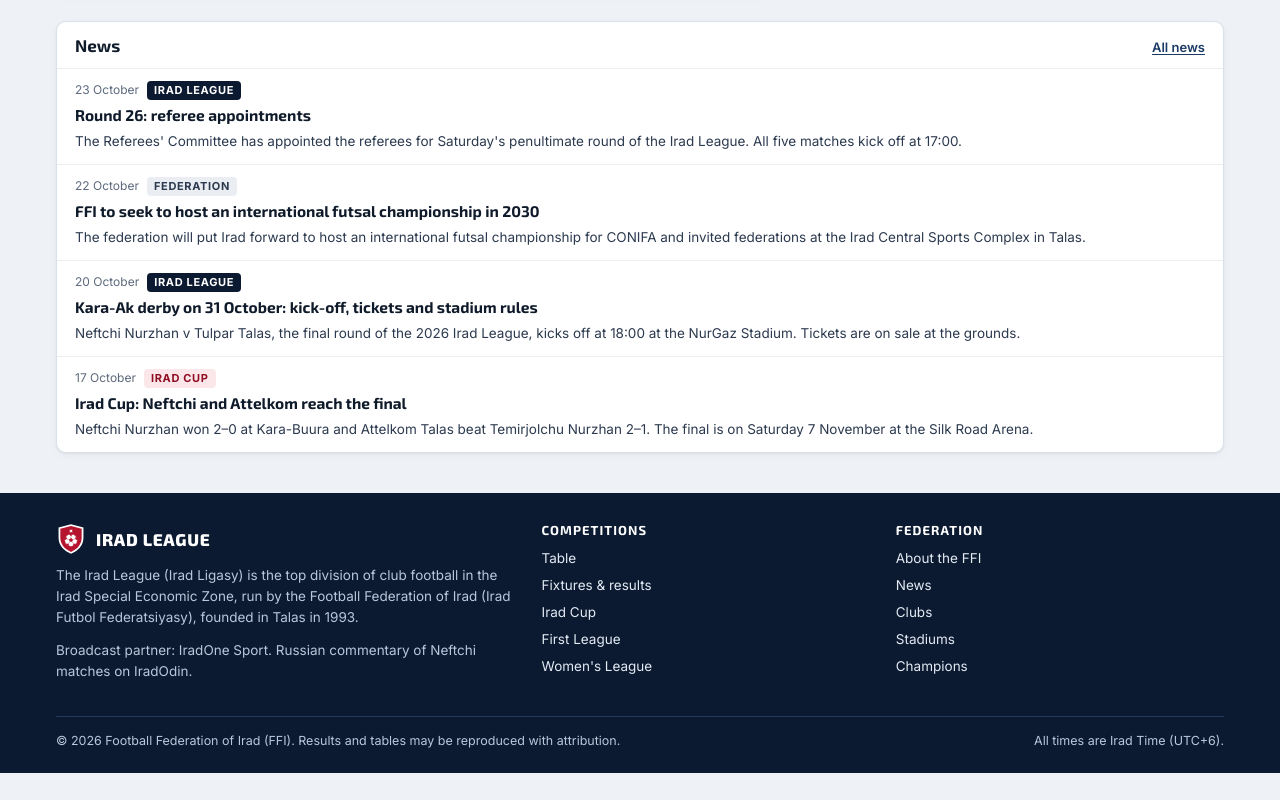
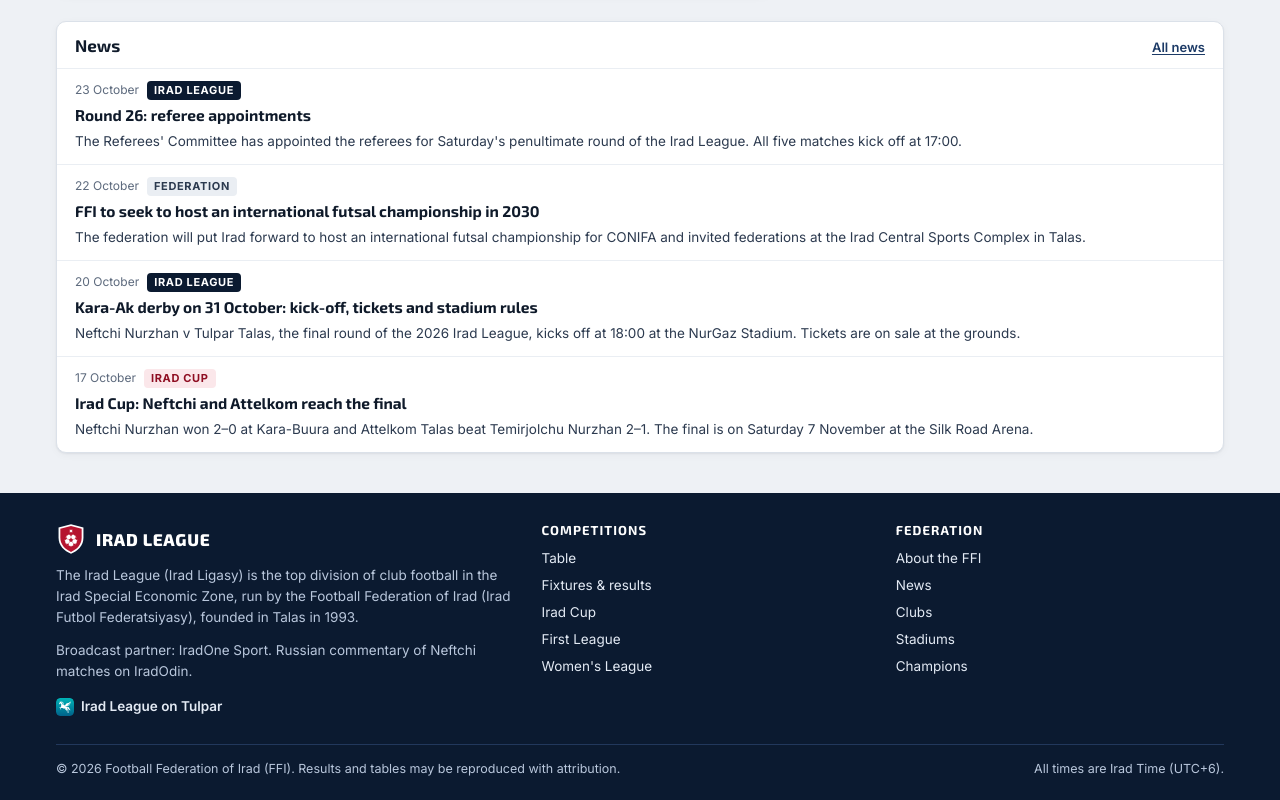
Before and after one commit to mjsbroadbent/irad-league, a plain HTML site: page index.html in a window 1280 px wide. Shown: the part 1403-2203 px from the top of the page. Before the commit the page ends 2176 px from the top, so only its background shows below. Drawn offline with Linux system fonts and the light colour scheme.

Commit message:
Tulpar channels: league in the footer, each club on its page

```diff
--- a/assets/i18n.js
+++ b/assets/i18n.js
@@ -17,7 +17,7 @@ window.IL_I18N = {
       footAbout: "The Irad League (Irad Ligasy) is the top division of club football in the Irad Special Economic Zone, run by the Football Federation of Irad (Irad Futbol Federatsiyasy), founded in Talas in 1993.",
       footComp: "Competitions", footFed: "Federation", footTv: "Broadcast partner: IradOne Sport. Russian commentary of Neftchi matches on IradOdin.",
       footCopy: "© {y} Football Federation of Irad (FFI). Results and tables may be reproduced with attribution.",
-      footTime: "All times are Irad Time (UTC+6).",
+      footTulpar: "Irad League on Tulpar", tulparCh: "Tulpar channel", footTime: "All times are Irad Time (UTC+6).",
       loadFail: "This information could not be loaded. Please try again later.",
       season: "Season {y}", round: "Round {n}", roundShort: "R{n}", roundOf: "Round {n} of {m}",
       p: "P", w: "W", d: "D", l: "L", gf: "GF", ga: "GA", gd: "GD", pts: "Pts", form: "Form", pos: "Pos", club: "Club",
@@ -76,7 +76,7 @@ window.IL_I18N = {
       footAbout: "Irad Ligasy – Irad Atayın Ekonomikalık Zonasındagı klubduk futboldun eñ jogorku divizionu. Anı 1993-jılı Talasta negizdelgen Irad Futbol Federatsiyasy ötköröt.",
       footComp: "Musabakalar", footFed: "Federatsiya", footTv: "Teletranslyatsiya önöktöshü: IradOne Sport. Neftchinin oyundarı orus tilinde IradOdin kanalında.",
       footCopy: "© {y} Irad Futbol Federatsiyasy (FFI). Natıyjalardı jana tablitsalardı bulagın körsötüp koldonuuga bolot.",
-      footTime: "Bardık ubakıt Irad ubaktısı boyuncha (UTC+6).",
+      footTulpar: "Irad Ligası Tulparda", tulparCh: "Tulpar kanalı", footTime: "Bardık ubakıt Irad ubaktısı boyuncha (UTC+6).",
       loadFail: "Bul maalımattı jüktöögö bolbodu. Kiyinireek kayra araket kılıñız.",
       season: "{y}-jılkı sezon", round: "{n}-tur", roundShort: "{n}-t.", roundOf: "{m} turdun {n}-turu",
       p: "O", w: "J", d: "T", l: "U", gf: "AG", ga: "KG", gd: "Ay.", pts: "Up.", form: "Forma", pos: "Orun", club: "Klub",
@@ -136,7 +136,7 @@ window.IL_I18N = {
       footAbout: "Лига Ирада (Irad Ligasy) — высший дивизион клубного футбола Особой экономической зоны Ирада. Её проводит Федерация футбола Ирада (Irad Futbol Federatsiyasy), основанная в Таласе в 1993 году.",
       footComp: "Турниры", footFed: "Федерация", footTv: "Телепартнёр: IradOne Sport. Русский комментарий матчей «Нефтчи» — на ИрадОдин.",
       footCopy: "© {y} Федерация футбола Ирада (ФФИ). Результаты и таблицы можно перепечатывать со ссылкой на источник.",
-      footTime: "Время указано по времени Ирада (UTC+6).",
+      footTulpar: "Лига Ирада в Tulpar", tulparCh: "Канал в Tulpar", footTime: "Время указано по времени Ирада (UTC+6).",
       loadFail: "Не удалось загрузить данные. Попробуйте позже.",
       season: "Сезон {y}", round: "{n}-й тур", roundShort: "{n} т.", roundOf: "{n}-й тур из {m}",
       p: "И", w: "В", d: "Н", l: "П", gf: "ЗМ", ga: "ПМ", gd: "РМ", pts: "О", form: "Форма", pos: "М", club: "Клуб",
--- a/assets/site.css
+++ b/assets/site.css
@@ -266,6 +266,9 @@ table.lt tr.cx td { color: var(--muted); font-style: italic; }
 .foot h4 { color: #fff; font-size: 13px; text-transform: uppercase; letter-spacing: .08em; margin: 0 0 10px; }
 .foot ul { list-style: none; margin: 0; padding: 0; }
 .foot li { margin-bottom: 6px; }
+.tulpar-ch { display: inline-flex; align-items: center; gap: 7px; }
+.tulpar-ch img, .club-head .tulpar-ch img { width: 18px; height: 18px; border-radius: 4px; flex: none; margin: 0; }
+.foot .tulpar-ch { margin-top: 2px; font-weight: 600; }
 .foot .brand-f { display: flex; gap: 10px; align-items: center; margin-bottom: 10px; color: #fff; font: 800 17px/1 var(--display); text-transform: uppercase; letter-spacing: .04em; }
 .foot .brand-f img { width: 30px; height: 32px; }
 .foot-b { border-top: 1px solid #22385c; margin-top: 22px; padding-top: 14px; display: flex; flex-wrap: wrap; gap: 6px 20px; justify-content: space-between; font-size: 12.5px; }
--- a/assets/site.js
+++ b/assets/site.js
@@ -164,6 +164,10 @@
     return null;
   }
 
+  /* a club's or the league's channel on Tulpar: opens the app's subscribe sheet */
+  function tulparLink(handle, label) {
+    return '<a class="tulpar-ch" href="https://tulparapp.com/app/#sub=' + encodeURIComponent(handle) + '" rel="noopener"><img src="assets/tulpar.svg" alt="" width="18" height="18"><span>' + esc(label) + "</span></a>";
+  }
   /* ---------- header and footer ---------- */
   var NAV = [["home", "index.html"], ["table", "table.html"], ["fixtures", "fixtures.html"], ["clubs", "clubs.html"], ["champions", "champions.html"],
     ["derby", "derby.html"], ["cup", "cup.html"], { g: "more", items: [["news", "news.html"], ["stadiums", "stadiums.html"], ["first", "first-league.html"], ["women", "womens-league.html"], ["about", "about.html"]] }];
@@ -197,7 +201,7 @@
     }
     var foot = $("#foot");
     if (foot) {
-      foot.innerHTML = '<footer class="foot"><div class="wrap"><div class="foot-g"><div><div class="brand-f"><img src="assets/ffi-mark.svg" alt="" width="30" height="32">' + esc(t("league")) + "</div><p>" + esc(t("footAbout")) + "</p><p>" + esc(t("footTv")) + "</p></div>" +
+      foot.innerHTML = '<footer class="foot"><div class="wrap"><div class="foot-g"><div><div class="brand-f"><img src="assets/ffi-mark.svg" alt="" width="30" height="32">' + esc(t("league")) + "</div><p>" + esc(t("footAbout")) + "</p><p>" + esc(t("footTv")) + "</p>" + tulparLink("iradleague", t("footTulpar")) + "</div>" +
         "<div><h4>" + esc(t("footComp")) + '</h4><ul><li><a href="table.html">' + esc(t("nav_table")) + '</a></li><li><a href="fixtures.html">' + esc(t("nav_fixtures")) + '</a></li><li><a href="cup.html">' + esc(t("nav_cup")) + '</a></li><li><a href="first-league.html">' + esc(t("nav_first")) + '</a></li><li><a href="womens-league.html">' + esc(t("nav_women")) + "</a></li></ul></div>" +
         "<div><h4>" + esc(t("footFed")) + '</h4><ul><li><a href="about.html">' + esc(t("nav_about")) + '</a></li><li><a href="news.html">' + esc(t("nav_news")) + '</a></li><li><a href="clubs.html">' + esc(t("nav_clubs")) + '</a></li><li><a href="stadiums.html">' + esc(t("nav_stadiums")) + '</a></li><li><a href="champions.html">' + esc(t("nav_champions")) + "</a></li></ul></div></div>" +
         '<div class="foot-b"><span>' + esc(t("footCopy", { y: NOW.getUTCFullYear() })) + "</span><span>" + esc(t("footTime")) + "</span></div></div></footer>";
@@ -376,6 +380,7 @@
       [t("titles"), c.titles]
     ];
     if (c.former) facts.push([t("former"), esc(L(c.former))]);
+    if (c.tulpar) facts.push([t("tulparCh"), tulparLink(c.tulpar, "@" + c.tulpar)]);
     var next = null;
     s.rounds.some(function (r) { return r.matches.some(function (m) { if (!m.score && (m.home === id || m.away === id)) { next = { m: m, r: r }; return true; } }); });
     var html = '<div class="card club-head" style="--c1:' + c.colour[0] + '"><img src="assets/crests/' + id + '.svg" alt="' + esc(L(c.name)) + '" width="170" height="170"><div><div class="page-h" style="margin:0"><div class="k">' + esc(t("league")) + " · " + esc(t("season", { y: s.season })) + "</div><h1>" + esc(L(c.name)) + '</h1><p class="muted" style="margin:0">' + esc(alt) + "</p></div>" +
--- a/data/clubs.json
+++ b/data/clubs.json
@@ -3,6 +3,7 @@
  "clubs": [
   {
    "id": "neftchi",
+   "tulpar": "neftchi",
    "brand": "fk-neftchi",
    "name": {
     "en": "Neftchi Nurzhan",
@@ -61,6 +62,7 @@
   },
   {
    "id": "tulpar",
+   "tulpar": "tulpartalas",
    "brand": "fk-tulpar",
    "name": {
     "en": "Tulpar Talas",
@@ -119,6 +121,7 @@
   },
   {
    "id": "temirjolchu",
+   "tulpar": "temirjolchu",
    "brand": "fk-temirjolchu",
    "name": {
     "en": "Temirjolchu Nurzhan",
@@ -175,6 +178,7 @@
   },
   {
    "id": "attelkom",
+   "tulpar": "attelkomtalas",
    "brand": "fk-attelkom",
    "name": {
     "en": "Attelkom Talas",
@@ -225,6 +229,7 @@
   },
   {
    "id": "universitet",
+   "tulpar": "universitet",
    "brand": "fk-universitet",
    "name": {
     "en": "Universitet Talas",
@@ -277,6 +282,7 @@
   },
   {
    "id": "surma",
+   "tulpar": "surma",
    "brand": "fk-surma",
    "name": {
     "en": "Surma Chatkal",
@@ -327,6 +333,7 @@
   },
   {
    "id": "dastgoh",
+   "tulpar": "dastgoh",
    "brand": "fk-dastgoh",
    "name": {
     "en": "Dastgoh Nurzhan",
@@ -377,6 +384,7 @@
   },
   {
    "id": "iyikjanyl",
+   "tulpar": "fciyikjanyl",
    "brand": "fc-iyikjanyl",
    "name": {
     "en": "FC Iyık Janyl",
@@ -427,6 +435,7 @@
   },
   {
    "id": "karabuura",
+   "tulpar": "karabuura",
    "brand": "fk-karabuura",
    "name": {
     "en": "Kara-Buura",
@@ -477,6 +486,7 @@
   },
   {
    "id": "naryn",
+   "tulpar": "narynfk",
    "brand": "fk-naryn",
    "name": {
     "en": "Naryn Tash-Kömür",
```
Also changed, not shown: assets/tulpar.svg (added), 1 other file.
